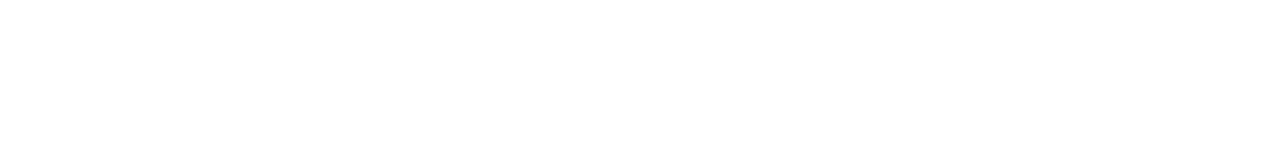
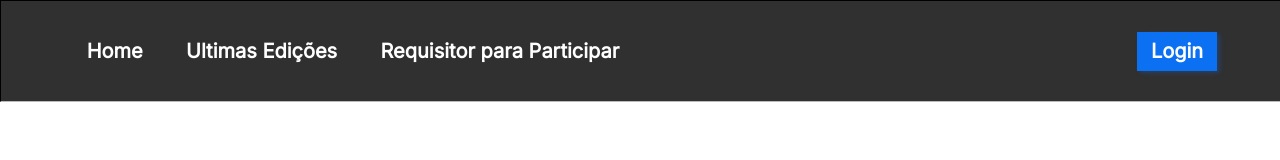
Before and after one commit to caiomarquesaraujo/bootcamp-dnc, a plain HTML site: page index.html in a window 1280 px wide. Drawn offline with Linux system fonts and the light colour scheme.

Commit message:
Adicionando a barra de navegação

```diff
--- a/index.html
+++ b/index.html
@@ -4,8 +4,77 @@
     <meta charset="UTF-8">
     <meta name="viewport" content="width=device-width, initial-scale=1.0">
     <title>Bootcamp DNC</title>
+    <style>
+        @import url('https://fonts.googleapis.com/css2?family=Inter&display=swap');
+        body{
+            margin: 0px;
+            padding: 0px;
+        }
+
+        #principal {
+            width: 100%;
+            height: 100px;
+            border: 1px solid black;
+            background-color: #303030;
+            display: flex;
+            justify-content: space-between;
+            align-items: center;
+            border-bottom: 1px solid #BABABA;
+        }
+
+        #menu {
+            display: flex;
+            width: 45%;
+            justify-content: space-around;
+            align-items: center;
+            margin-left: 5%;
+        }
+
+        #principal div a {
+
+            font-size: 20px;
+            font-weight: 600;
+            color: #ffffff;
+            text-decoration: none;
+            font-family: 'Inter';
+        }
+
+        #principal div a:hover{
+            color: #CCCCCC;
+
+        }
+
+        #principal button {
+            margin-right: 5%;
+            background-color: #0C70F2;
+            border: 0px;
+
+            height: 39px;
+            width: 80px;
+
+            color: #ffffff;
+            font-family: 'Inter';
+            font-size: 20px;
+            font-weight: 600;
+
+            box-shadow: 3px 2px 4px rgba(12, 112, 242, 0.25);
+
+            text-align: center;
+
+        }
+
+    </style>
 </head>
 <body>
 
+    <nav id="principal">
+        <div id="menu">
+            <a href="">Home</a>
+            <a href="">Ultimas Edições</a>
+            <a href="">Requisitor para Participar</a>
+        </div>
+        <button>Login</button>
+    </nav>
+
 </body>
 </html>
```
